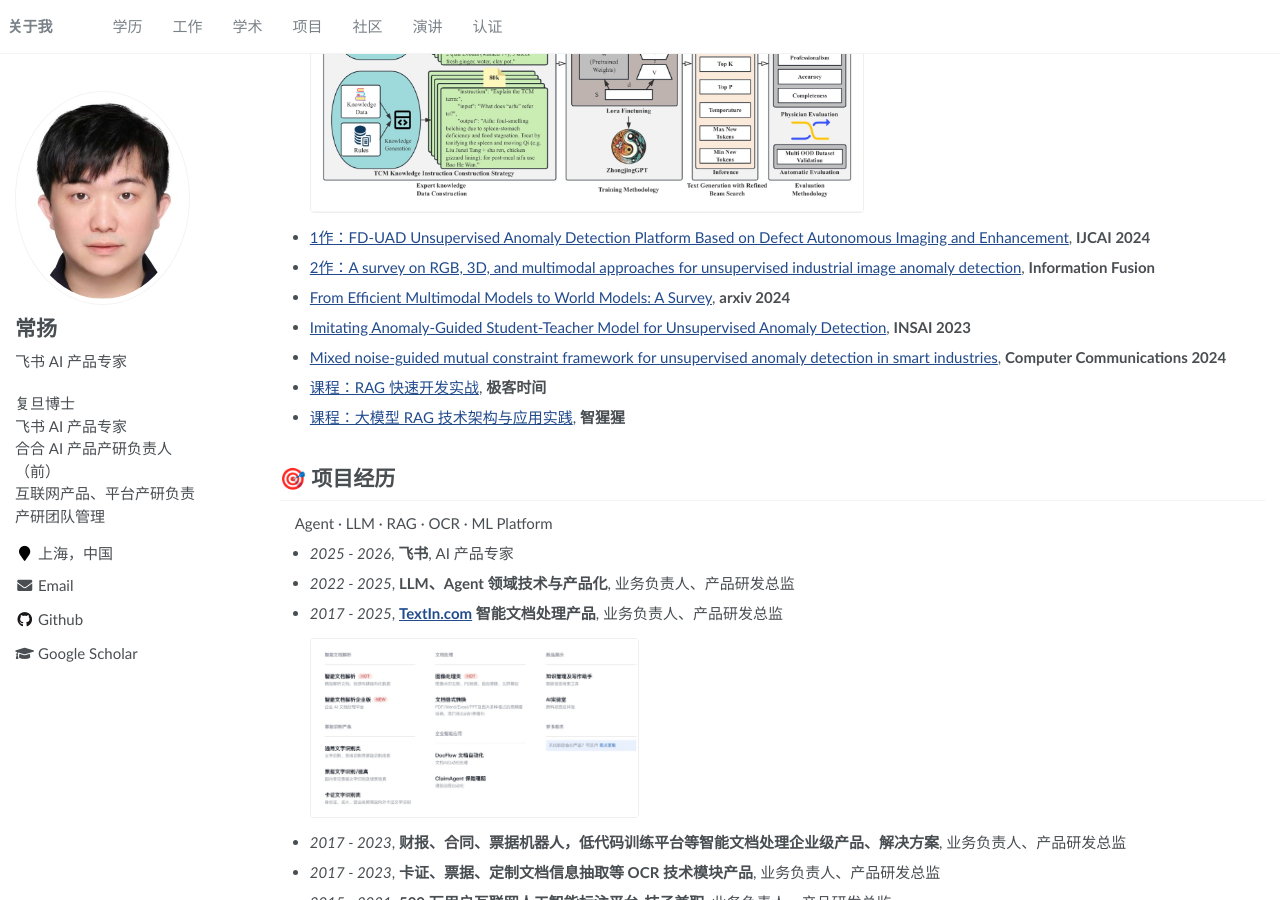
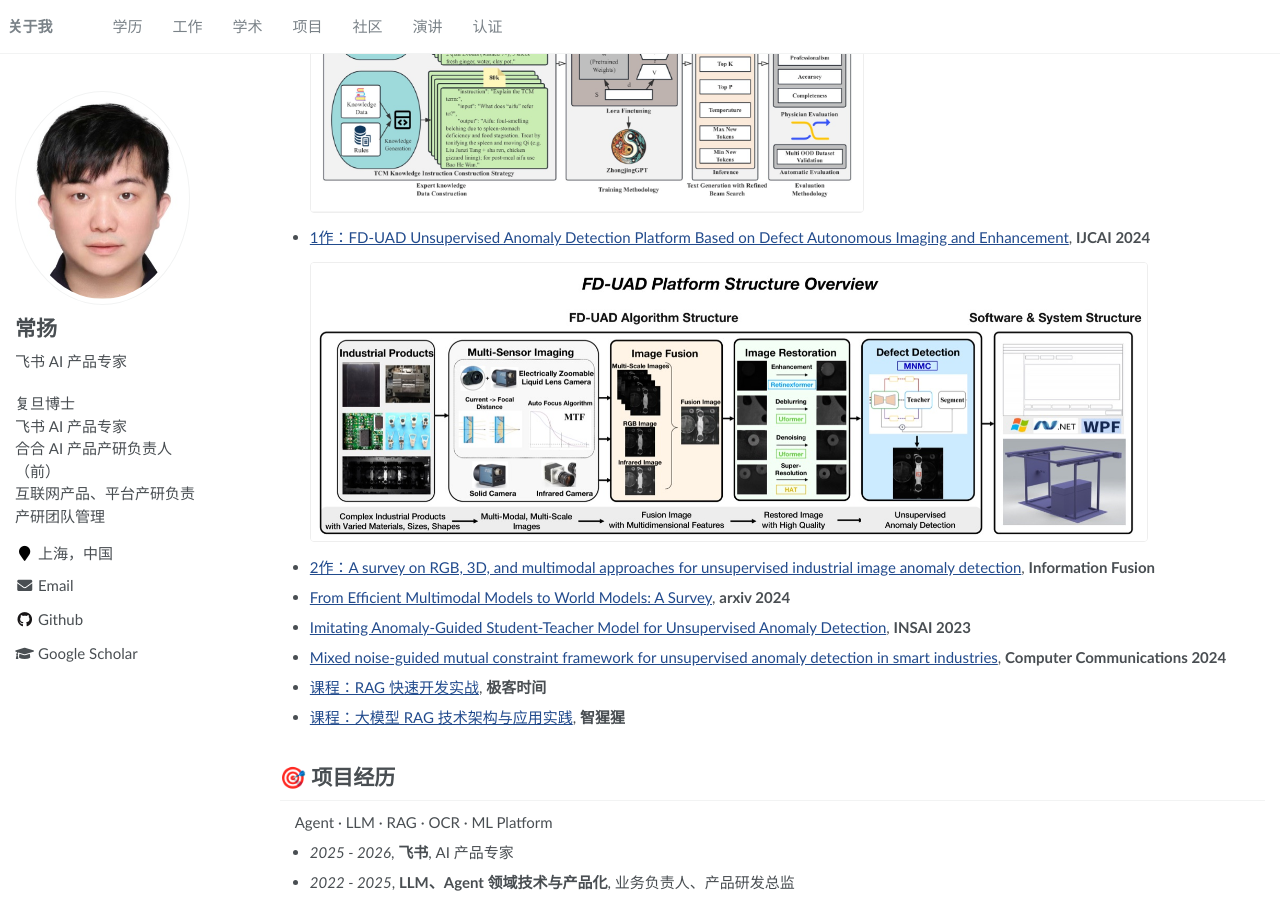
Before and after one commit to yangchangcy/yangchangcy.github.io, a Jekyll site: the page built from _pages/about.md, in a window 1280 px wide and 900 px high, scrolled down 991 px. Built offline with Jekyll 4.4.1, drawn with Linux system fonts in a browser that asks for light colours.

Commit message:
IJCAI 2024 论文下新增 FD-UAD 平台结构图(Fig.2),最大高度 280px
Co-Authored-By: Claude Opus 4.8 (1M context) <noreply@anthropic.com>

```diff
--- a/_pages/about.md
+++ b/_pages/about.md
@@ -51,6 +51,8 @@ redirect_from:
   <img src="/images/zhongjinggpt_pipeline.jpg" alt="ZhongJingGPT training pipeline (TSINGHUA SCI 2025)" style="max-height:280px; width:auto; max-width:100%; margin:6px 0; border:1px solid #eee; border-radius:4px;">
 
 - [1作：FD-UAD Unsupervised Anomaly Detection Platform Based on Defect Autonomous Imaging and Enhancement](https://www.ijcai.org/proceedings/2024/0993.pdf), **IJCAI 2024**
+
+  <img src="/images/fduad_platform.jpg" alt="FD-UAD Platform Structure Overview (IJCAI 2024)" style="max-height:280px; width:auto; max-width:100%; margin:6px 0; border:1px solid #eee; border-radius:4px;">
 
 - [2作：A survey on RGB, 3D, and multimodal approaches for unsupervised industrial image anomaly detection](https://arxiv.org/pdf/2410.21982), **Information Fusion**
 
```
Also changed, not shown: images/fduad_platform.jpg (added).
